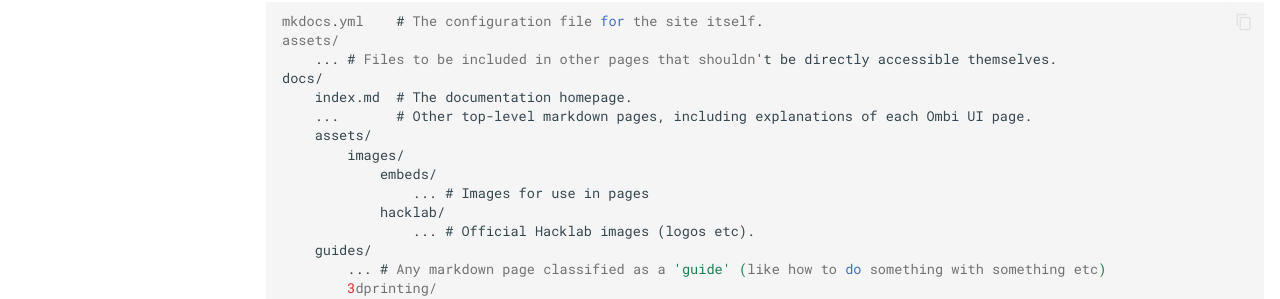
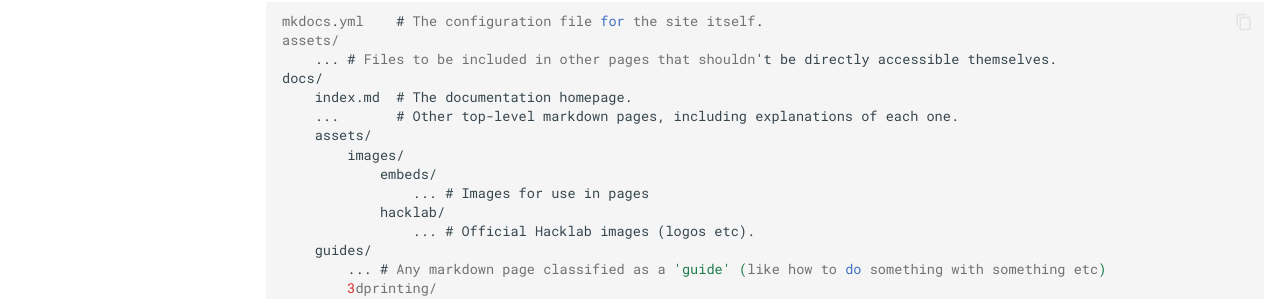
Before and after one commit to Haututu-Hacklab/Guides, an MkDocs documentation site: the page built from docs/info/addinginfo.md, in a window 1280 px wide and 1078 px high. Shown: the part 510-809 px from the top of the window. Built offline with MkDocs 1.6.1 and Material for MkDocs 9.7.7, drawn with Linux system fonts in a browser that asks for light colours; comment, search, counter and statistics services are not loaded.

Commit message:
update contributing page

```diff
--- a/docs/info/addinginfo.md
+++ b/docs/info/addinginfo.md
@@ -15,7 +15,7 @@ Please see the [repository readme](https://github.com/Haututu-Hacklab/Guides/blo
         ... # Files to be included in other pages that shouldn't be directly accessible themselves.
     docs/
         index.md  # The documentation homepage.
-        ...       # Other top-level markdown pages, including explanations of each Ombi UI page.
+        ...       # Other top-level markdown pages, including explanations of each one.
         assets/
             images/
                 embeds/
```
